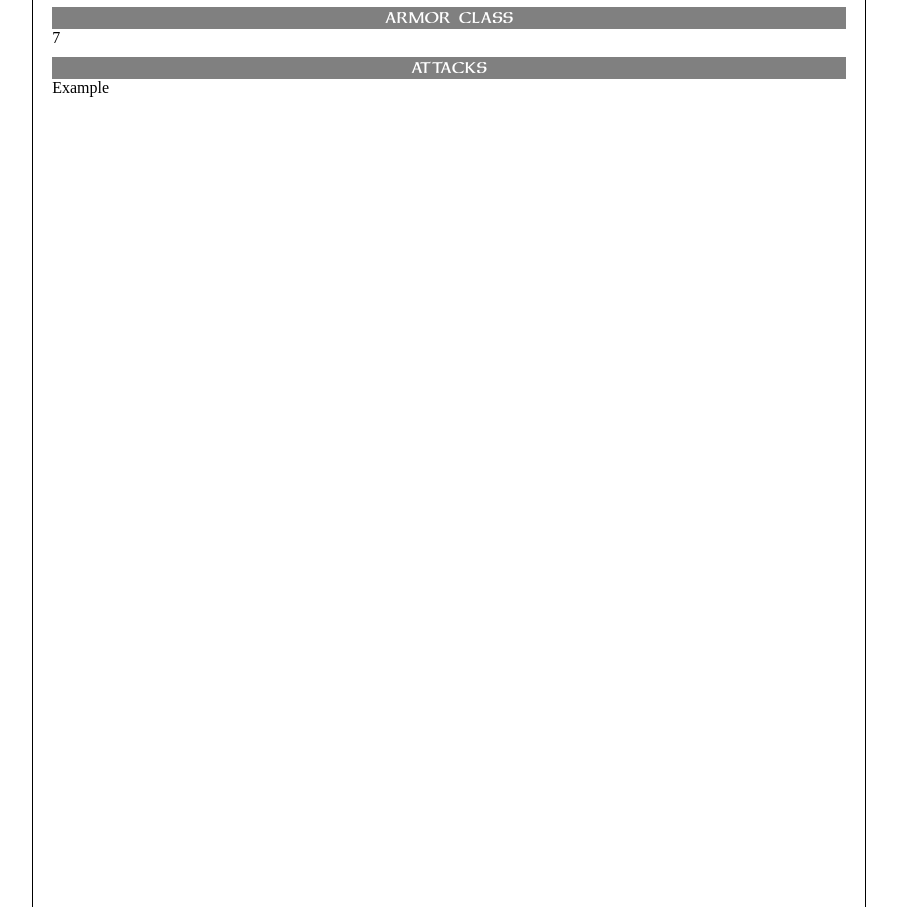
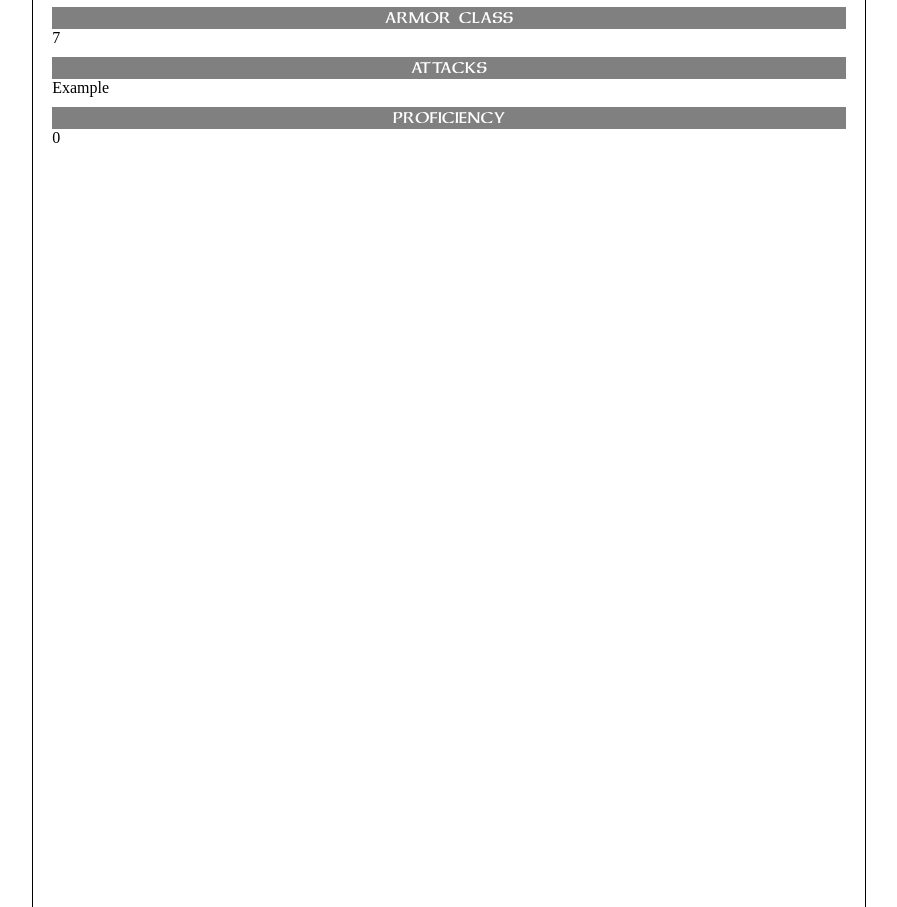
Before and after one commit to julia-chursova/DnD-5e-Character-Sheet-Generator, a plain HTML site: page index.html in a window 1280 px wide. Shown: the part 1195-2102 px from the top of the page, without its empty margins (191-1088 px from the left). Drawn offline with Linux system fonts and the light colour scheme.

Commit message:
Added proficiencyView

```diff
--- a/index.html
+++ b/index.html
@@ -48,6 +48,7 @@
         <div ng-include="'templates/components/shield.html'"></div>
         <div ng-include="'templates/components/armorClass.html'"></div>
         <div ng-include="'templates/components/weapon.html'"></div>
+        <div ng-include="'templates/components/proficiency.html'"></div>
     </div>
     <div class="page-break"></div>
     <div class="a4-sheet">
--- a/scripts/app/models/characterModel.js
+++ b/scripts/app/models/characterModel.js
@@ -18,6 +18,7 @@
                     level: 5
                 }
             ];
+            self.proficiencyBonus = 0;
 
             return self;
         });
--- /dev/null
+++ b/templates/components/proficiency.html
@@ -0,0 +1,5 @@
+<div class="proficiency component" ng-controller="characterController as character">
+    <div class="header">Proficiency</div>
+
+    <div ng-bind="character.model.proficiencyBonus"></div>
+</div>
```
